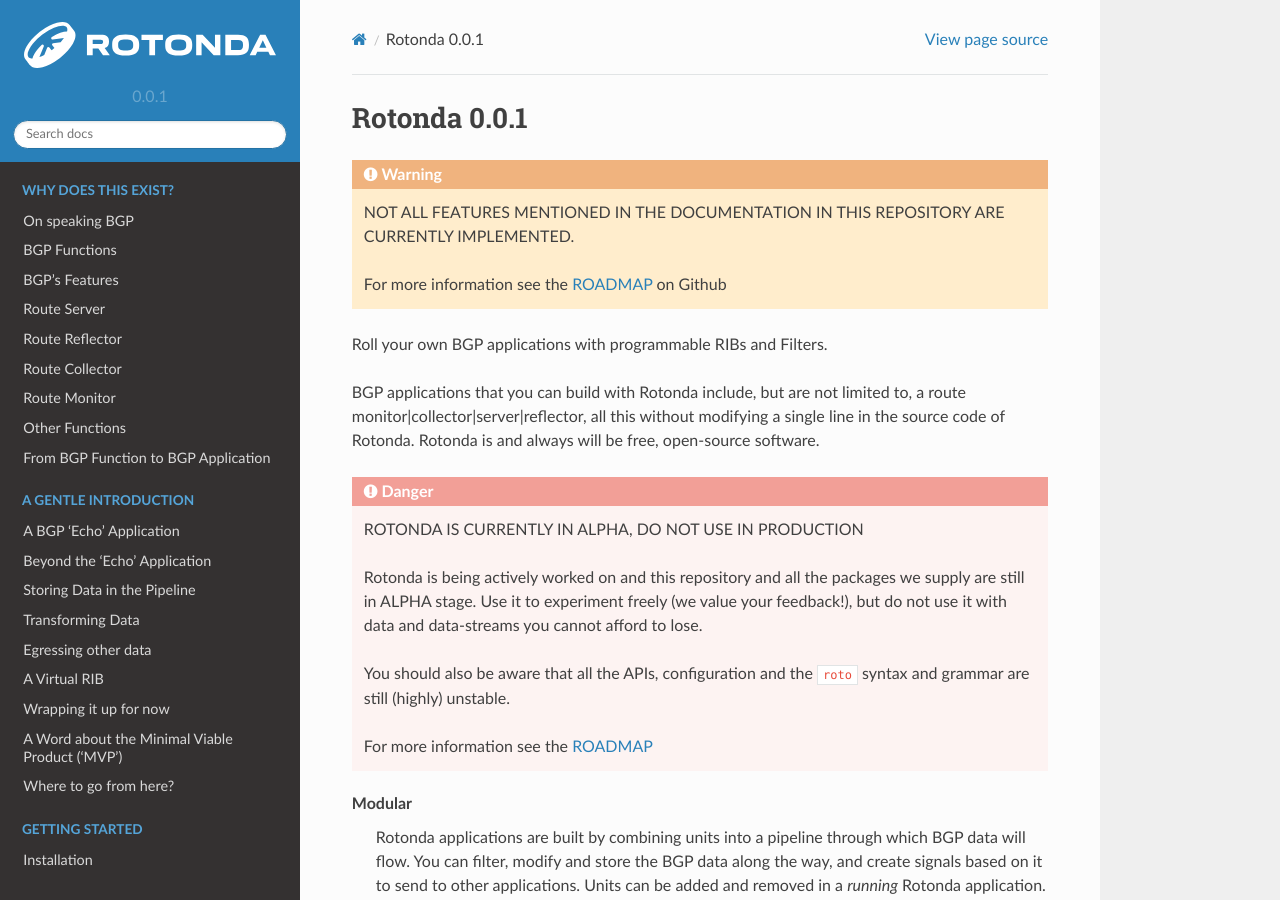
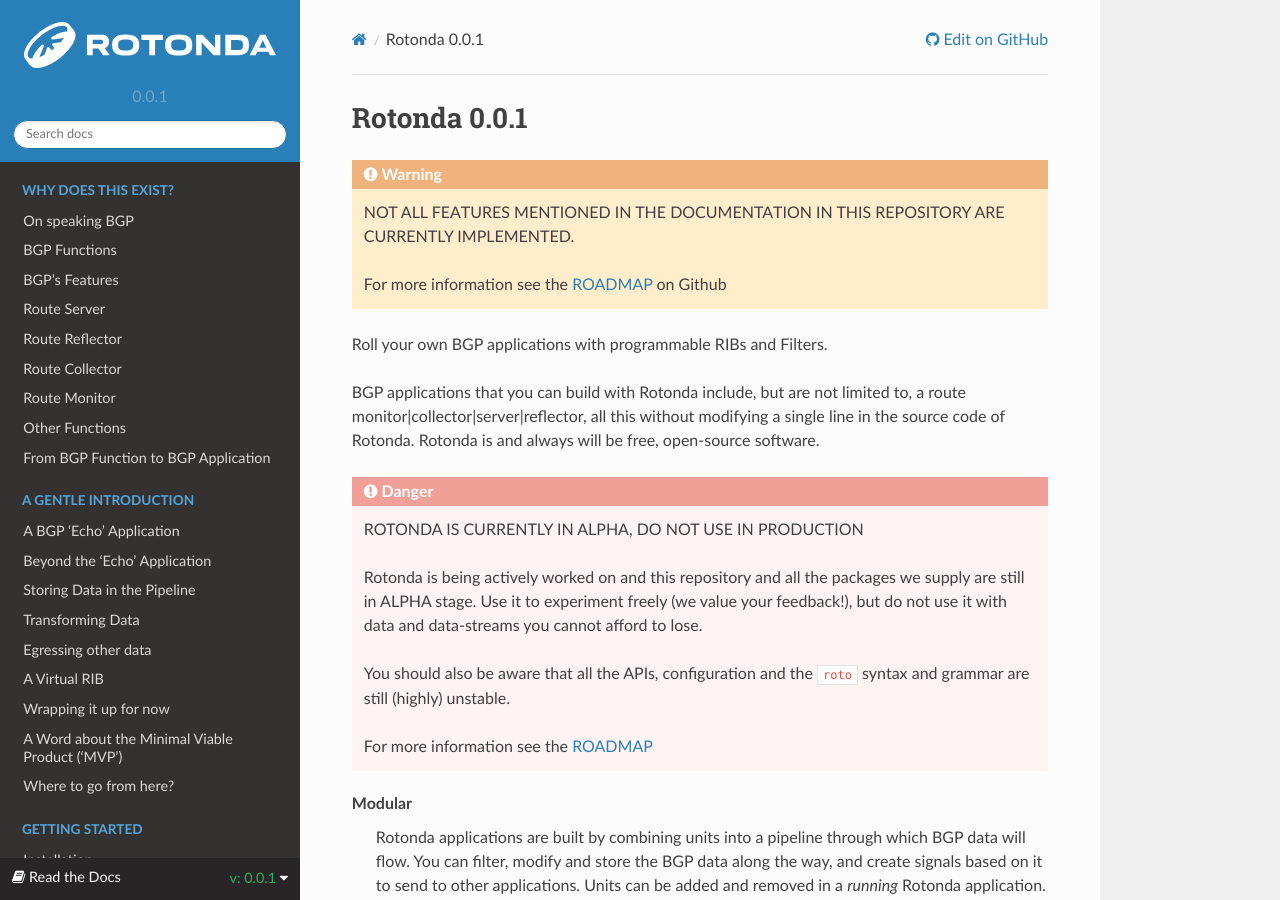
Before and after one commit to NLnetLabs/rotonda-doc, a Sphinx documentation site: the page built from manual/source/index.rst, in a window 1280 px wide and 900 px high. Built offline with Sphinx 7.4.7 and the Read the Docs theme 2.0.0, drawn with Linux system fonts in a browser that asks for light colours; some of the changed lines change nothing that is shown.

Commit message:
Update RtD requirements

```diff
--- a/manual/source/conf.py
+++ b/manual/source/conf.py
@@ -12,13 +12,14 @@
 # add these directories to sys.path here. If the directory is relative to the
 # documentation root, use os.path.abspath to make it absolute, like shown here.
 #
-# import os
+import os
 # import sys
 # sys.path.insert(0, os.path.abspath('.'))
 
 import toml
 import datetime
 import sphinx_rtd_theme
+import requests
 
 # -- Project information -----------------------------------------------------
 
@@ -31,6 +32,19 @@
 
 # The short X.Y version
 version = semver.get('package').get('version')
+
+try:
+    response_versions = requests.get(
+        f"https://readthedocs.org/api/v2/version/?project__slug=rotonda&active=true",
+        timeout=2,
+    ).json()
+    versions = [
+        (version["slug"], f"/{version['project']['language']}/{version['slug']}/")
+        for version in response_versions["results"]
+    ]
+except Exception:
+    versions = []
+
 # The full version, including alpha/beta/rc tags
 release = version
 
@@ -56,7 +70,8 @@
     'sphinx_copybutton',
     'sphinx.ext.intersphinx',
     'sphinx.ext.autosectionlabel',
-    'notfound.extension'
+    'notfound.extension',
+    'sphinx_rtd_theme'
 ]
 
 autosectionlabel_prefix_document = True
@@ -77,7 +92,7 @@
 #
 # This is also used if you do content translation via gettext catalogs.
 # Usually you set "language" from the command line for these cases.
-language = None
+language = "en"
 
 # List of patterns, relative to source directory, that match files and
 # directories to ignore when looking for source files.
@@ -124,6 +139,36 @@
 #
 # html_sidebars = {}
 
+# Set canonical URL from the Read the Docs Domain
+html_baseurl = os.environ.get("READTHEDOCS_CANONICAL_URL", "")
+scheme = "https"
+
+html_context = {
+        'html_theme': html_theme,
+        'current_version': version,
+        'version_slug': version,
+
+        'PRODUCTION_DOMAIN': "readthedocs.org",
+        'versions': versions,
+        # "downloads": downloads,
+        # "subprojects": subprojects,
+
+        'slug': "rotonda",
+        'rtd_language': language,
+        'canonical_url': html_baseurl,
+
+        'conf_py_path': "/doc/manual/source/",
+
+        'github_user': "NLnetLabs",
+        'github_repo': "rotonda",
+        'github_version': os.environ.get("READTHEDOCS_GIT_IDENTIFIER", "main"),
+        'display_github': True,
+        'READTHEDOCS': True,
+        'using_theme': False,
+        'new_theme': True,
+        'source_suffix': ".rst",
+        'docsearch_disabled': False,
+    }
 
 # -- Options for HTMLHelp output ---------------------------------------------
 
```
Also changed, not shown: manual/source/requirements.txt (+5 -4 lines).
